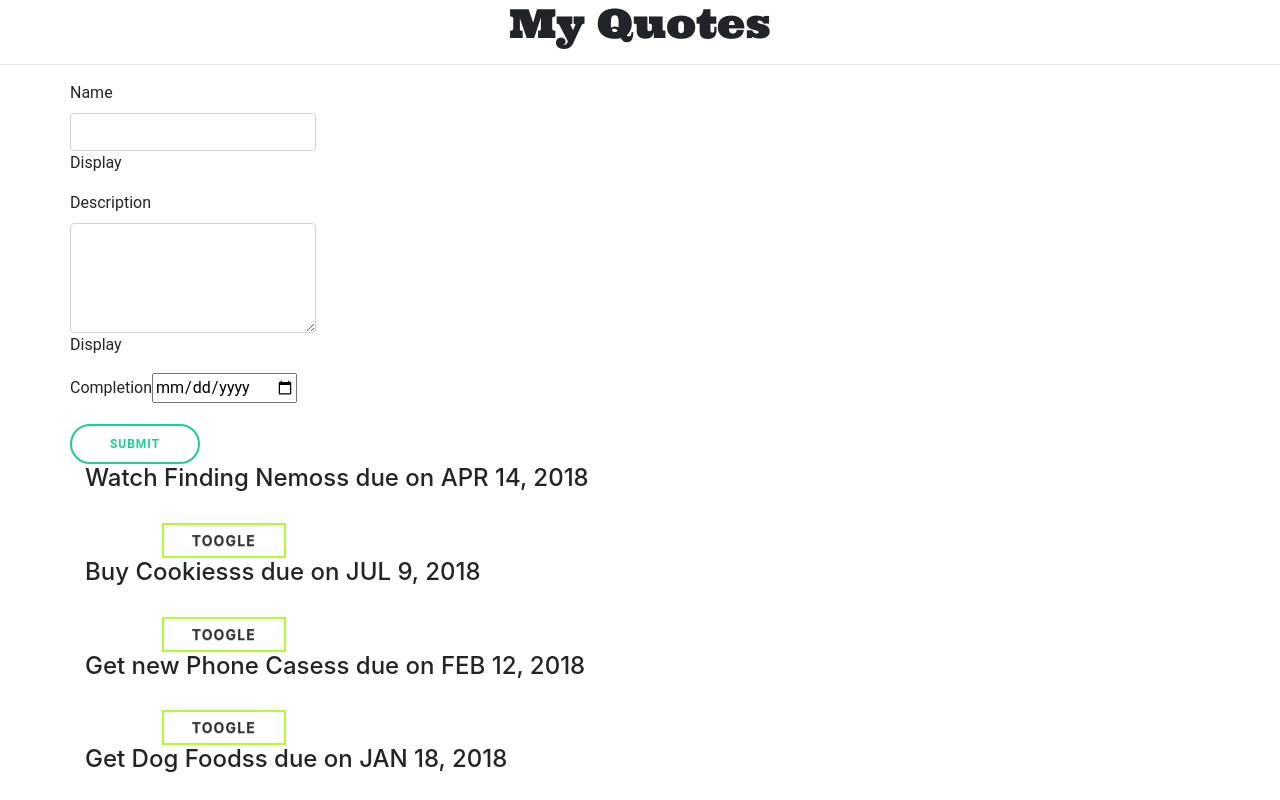
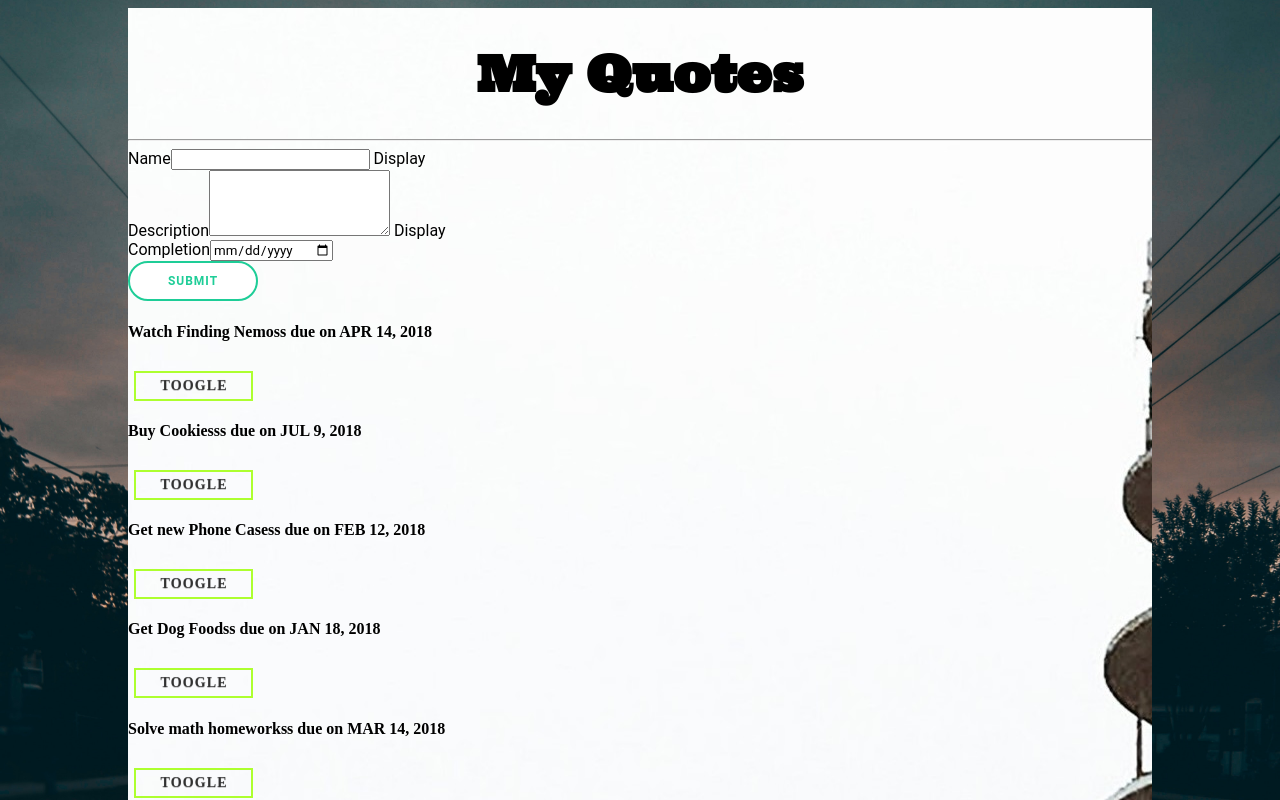
Before and after one commit to Caiseyann/Quotes-Angular, an Angular app: page / in a window 1280 px wide. Shown: the top 800 px of the page. Built offline with nearby package versions, Linux system fonts and the light colour scheme.

Commit message:
changed width of content

```diff
--- a/src/app/quote-details/quote-details.component.html
+++ b/src/app/quote-details/quote-details.component.html
@@ -1,4 +1,4 @@
 <p>{{quote.description}}</p>
 
 <p>This Quote will be completed in {{quote.completeDate|dateCount}} days</p>
-<div class=""> <a href="#" class="btn btn-sm animated-button victoria-one" (click) = 'quoteDelete(true)' >Delete Quote</a> </div>
+<div style="width: 20%;"> <a href="#" class="btn btn-sm animated-button victoria-one" (click) = 'quoteDelete(true)' >Delete Quote</a> </div>
--- a/src/app/quote/quote.component.css
+++ b/src/app/quote/quote.component.css
@@ -1,5 +1,6 @@
 .quotesheader{
     text-align: center;
+    font-size: 50px;
     font-family: 'Ultra', serif;
 }
 
--- a/src/app/quote/quote.component.html
+++ b/src/app/quote/quote.component.html
@@ -12,7 +12,7 @@
       <h4  id="{{i}}" appStrikethrough>{{quote.name}} due on {{quote.completeDate|date|uppercase}}</h4>
 
       <!-- Toggle Button -->
-      <div class="col-md-3 col-sm-3 col-xs-6">  <a href="#" class="btn btn-sm animated-button thar-one" (click)='toogleDetails(i)'>TOOGLE</a> </div>
+      <div style="width: 130px;">  <a href="#" class="btn btn-sm animated-button thar-one" (click)='toogleDetails(i)'>TOOGLE</a> </div>
 
       <div class="row" *ngIf="quote.showDescription">
         <app-quote-details *ngIf="quote.showDescription" [quote]='quote' (isComplete)='deleteQuote($event,i)'></app-quote-details>
--- a/src/index.html
+++ b/src/index.html
@@ -8,9 +8,11 @@
   <meta name="viewport" content="width=device-width, initial-scale=1">
   <link rel="icon" type="image/x-icon" href="favicon.ico">
 </head>
-<script src="https://ajax.googleapis.com/ajax/libs/angularjs/1.6.9/angular.min.js"></script>
+
 <body>
-
-  <app-root></app-root>
+  <script src="https://ajax.googleapis.com/ajax/libs/angularjs/1.6.9/angular.min.js"></script>
+  <div class="content">
+    <app-root></app-root>
+  </div>
 </body>
 </html>
--- a/src/styles.css
+++ b/src/styles.css
@@ -1,2 +1,24 @@
 /* You can add global styles to this file, and also import other style files */
 @import "~bootstrap/dist/css/bootstrap.css"
+
+
+* {
+  margin: 0px 0px 0px 30px;
+  padding: 0px 16px 0px 15px;
+}
+
+
+html {
+  height: 100%;
+  background-image: url("assets/images/road.jpg");
+  background-attachment: fixed;
+  background-size: cover;
+}
+
+
+body {
+  width: 80%;
+  position: absolute;
+  background-image: url("assets/images/tower.jpg");
+  margin-left: 10%;
+}
```
Also changed, not shown: 1 other file (tests, documents, lock files or other folders).
